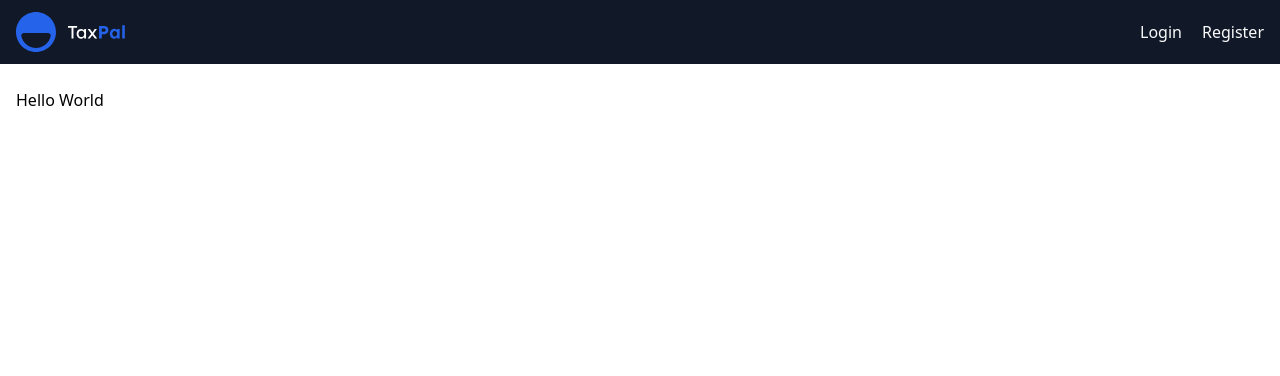
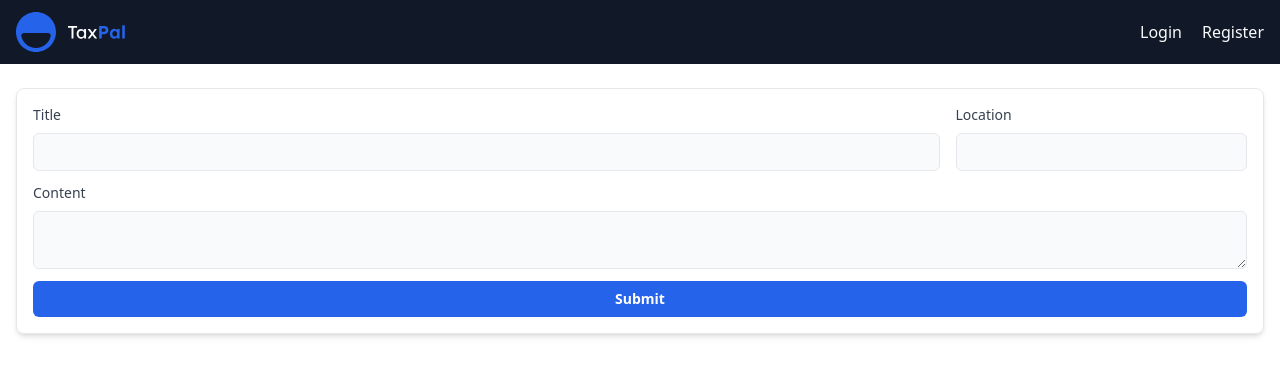
Before and after one commit to IlyasDiker/dabadoc-challenge-nuxt, a Nuxt app: page / in a window 1280 px wide. Shown: the top 376 px of the page. Built offline with nearby package versions, Linux system fonts and the light colour scheme.

Commit message:
add AskQuestionForm + refactor input styles

```diff
--- a/assets/scss/main.scss
+++ b/assets/scss/main.scss
@@ -1,3 +1,18 @@
 @tailwind base;
 @tailwind components;
 @tailwind utilities;
+
+
+
+.input-wrapper{
+    label{
+        @apply mb-2 block text-sm font-medium text-gray-700;
+    }
+    input, textarea, select{
+        @apply block w-full appearance-none rounded-md border border-gray-200 bg-gray-50 px-3 py-2 text-gray-900 placeholder-gray-400 focus:border-blue-500 focus:bg-white focus:outline-none focus:ring-blue-500 sm:text-sm;
+    }
+}
+
+.button-primary{
+    @apply inline-flex items-center justify-center rounded-md py-2 px-4 text-sm font-semibold focus:outline-none focus-visible:outline-2 focus-visible:outline-offset-2 bg-blue-600 text-white hover:text-slate-100 hover:bg-blue-500 active:bg-blue-800 active:text-blue-100 focus-visible:outline-blue-600 w-full;
+}
--- a/components/AskQuestion.vue
+++ b/components/AskQuestion.vue
@@ -1,9 +1,28 @@
 <template>
-    <section >
+    <section class="p-4 border rounded-lg shadow-md">
         <form>
-            <div class="grid grid-cols-4">
-                .input
+            <div class="grid grid-cols-4 gap-x-4 gap-y-3">
+                <div class="col-span-3 input-wrapper">
+                    <label for="title">Title</label>
+                    <input id="title" type="email" name="email" autocomplete="email" required>
+                </div>
+                <div class="col-span-1 input-wrapper">
+                    <label for="location">Location</label>
+                    <input id="location" type="text" name="location" required>
+                </div>
+                <div class="col-span-full input-wrapper">
+                    <label for="content">Content</label>
+                    <textarea id="content" name="content" required></textarea>
+                </div>
+                <div class="col-span-full">
+                    <button class="button-primary"
+                        type="submit">Submit</button>
+                </div>
             </div>
         </form>
     </section>
 </template>
+
+<script>
+
+</script>
--- a/pages/index.vue
+++ b/pages/index.vue
@@ -1,5 +1,5 @@
 <template>
-    <div class="container mx-auto py-6 px-4">
-        <h1>Hello World</h1>
+    <div class="container mx-auto py-6 px-4 flex flex-col">
+        <AskQuestion/>
     </div>
 </template>
--- a/pages/login.vue
+++ b/pages/login.vue
@@ -16,19 +16,22 @@
                     </div>
                 </div>
                 <form action="#" class="mt-10 grid grid-cols-1 gap-y-8 gap-x-6 sm:grid-cols-2">
-                    <div class="col-span-full"><label for="email"
-                            class="mb-3 block text-sm font-medium text-gray-700">Email address</label><input id="email"
-                            type="email" name="email" autocomplete="email" required=""
-                            class="block w-full appearance-none rounded-md border border-gray-200 bg-gray-50 px-3 py-2 text-gray-900 placeholder-gray-400 focus:border-blue-500 focus:bg-white focus:outline-none focus:ring-blue-500 sm:text-sm">
+                    <div class="col-span-full input-wrapper">
+                        <label for="email">Email address</label>
+                        <input id="email"
+                            type="email" name="email" autocomplete="email" required>
                     </div>
-                    <div class="col-span-full"><label for="password"
-                            class="mb-3 block text-sm font-medium text-gray-700">Password</label><input id="password"
-                            type="password" name="password" autocomplete="new-password" required=""
-                            class="block w-full appearance-none rounded-md border border-gray-200 bg-gray-50 px-3 py-2 text-gray-900 placeholder-gray-400 focus:border-blue-500 focus:bg-white focus:outline-none focus:ring-blue-500 sm:text-sm">
+                    <div class="col-span-full input-wrapper">
+                        <label for="password">Password</label>
+                        <input id="password"
+                            type="password" name="password" autocomplete="new-password" required >
                     </div>
-                    <div class="col-span-full"><button
+                    <div class="col-span-full">
+                        <button
                             class="group inline-flex items-center justify-center rounded-full py-2 px-4 text-sm font-semibold focus:outline-none focus-visible:outline-2 focus-visible:outline-offset-2 bg-blue-600 text-white hover:text-slate-100 hover:bg-blue-500 active:bg-blue-800 active:text-blue-100 focus-visible:outline-blue-600 w-full"
-                            type="submit"><span>Sign in <span aria-hidden="true">→</span></span></button></div>
+                            type="submit"><span>Sign in <span aria-hidden="true">→</span></span>
+                        </button>
+                    </div>
                 </form>
             </div>
         </div>
```
